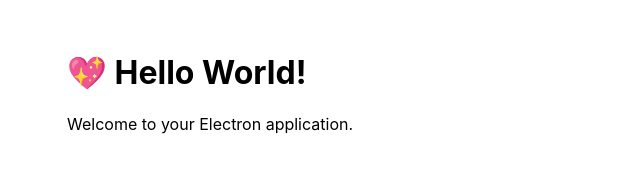
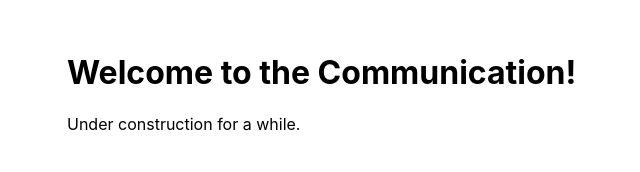
Before and after one commit to huseyin-kadioglu/communication, an Electron app: page src/index.html in a window 800 px wide. Shown: the whole page, without its empty margins (29-669 px from the left). Drawn offline with Linux system fonts and the light colour scheme.

Commit message:
Refactoring default page

```diff
--- a/src/index.html
+++ b/src/index.html
@@ -2,11 +2,11 @@
 <html>
   <head>
     <meta charset="UTF-8" />
-    <title>Hello World!</title>
+    <title>Communication</title>
     <link rel="stylesheet" href="index.css" />
   </head>
   <body>
-    <h1>💖 Hello World!</h1>
-    <p>Welcome to your Electron application.</p>
+    <h1>Welcome to the Communication!</h1>
+    <p>Under construction for a while.</p>
   </body>
 </html>
```
